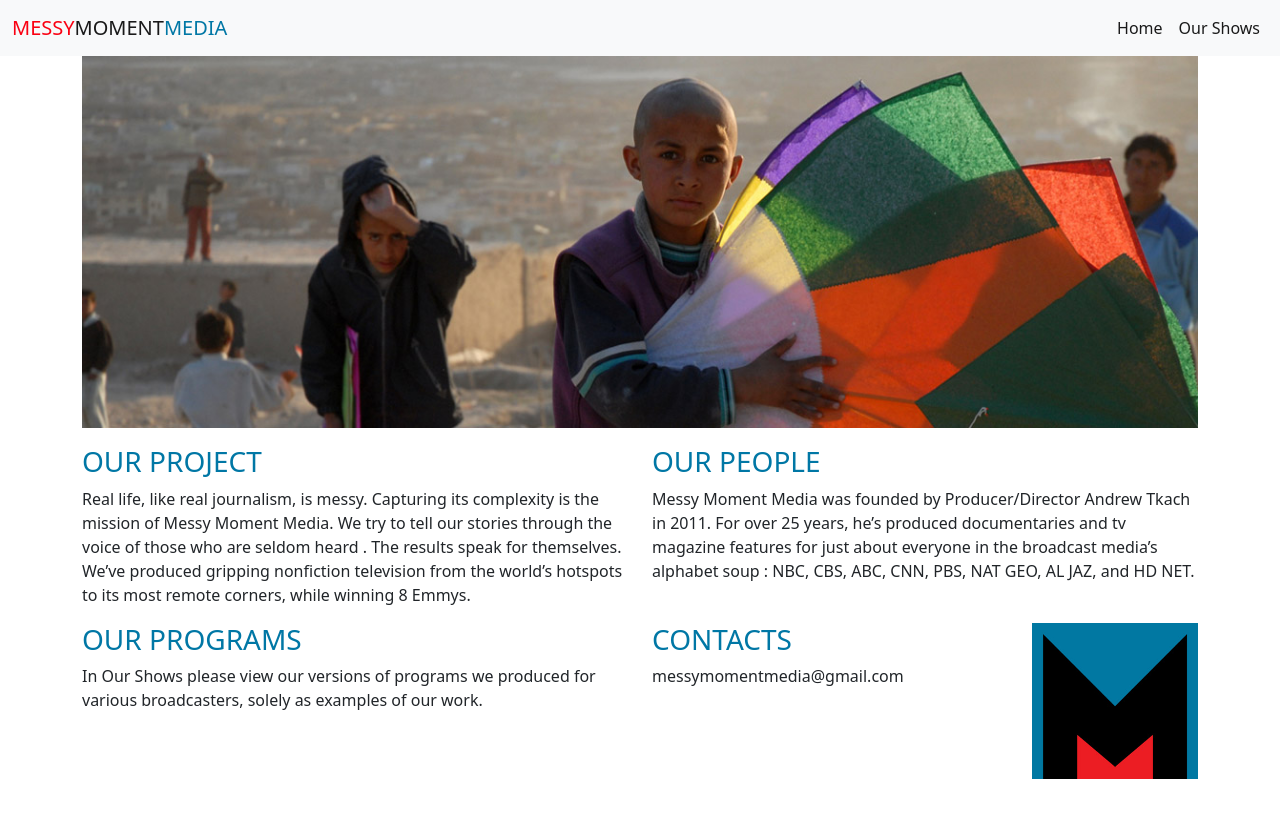
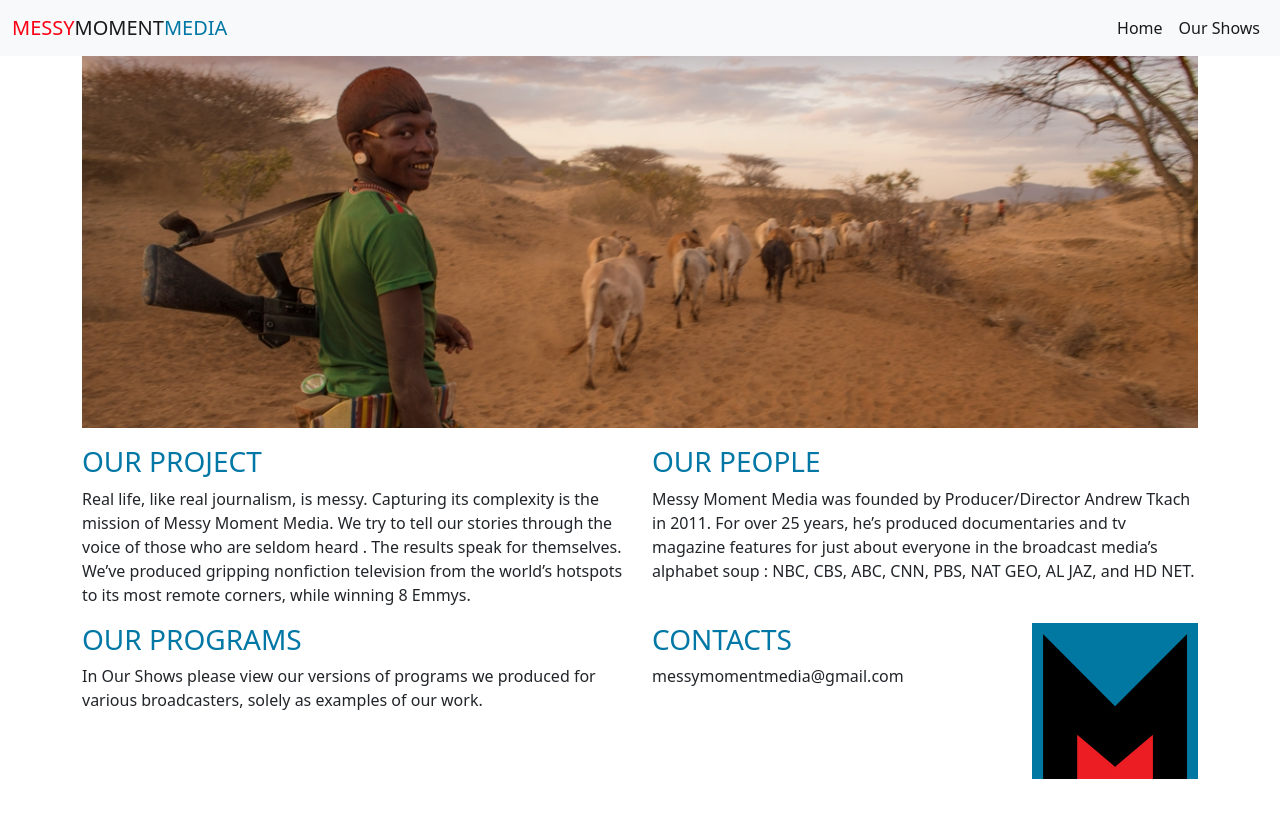
Before and after one commit to messymoment/messymoment.github.io, a Jekyll site: the page built from index.html, in a window 1280 px wide. Shown: the top 818 px of the page. Built offline with Jekyll 4.4.1, drawn with Linux system fonts in a browser that asks for light colours.

Commit message:
Update the carousel images

```diff
--- a/index.html
+++ b/index.html
@@ -5,7 +5,7 @@ title: Home
 
 <div class="carousel slide carousel-fade" data-bs-ride="carousel" data-bs-interval="7000">
     <div class="carousel-inner">
-        {% for index in (0..4) %}
+        {% for index in (0..5) %}
         <div class="carousel-item {% if forloop.first %}active{% endif %}">
         <img src="assets/images/carousel/car{{index}}.jpg" class="d-block w-100" alt="...">
         </div>
```
Also changed, not shown: assets/images/carousel/car0.jpg, assets/images/carousel/car1.jpg, assets/images/carousel/car2.jpg, assets/images/carousel/car3.jpg, assets/images/carousel/car4.jpg, assets/images/carousel/car5.jpg (added).
